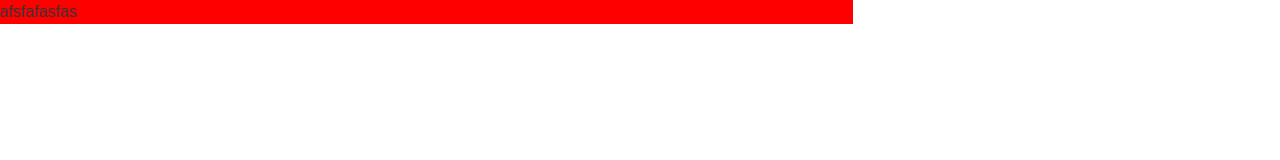
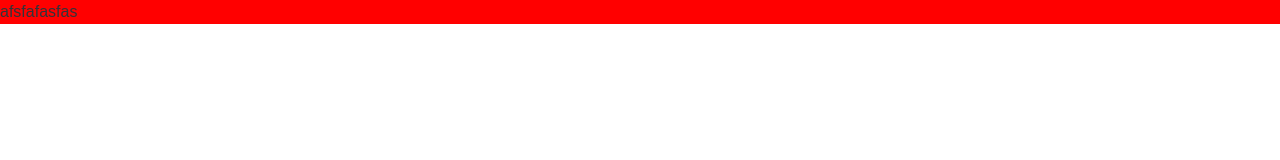
Before and after one commit to MatheusFernandesLuz/ProjetoKUBE, a website: page index.html in a window 1280 px wide. Drawn offline with nearby package versions, Linux system fonts and the light colour scheme.

```diff
--- a/index.html
+++ b/index.html
@@ -12,7 +12,7 @@
 </head>
 <body>
 
-    <div class="col col-8" style="background-color: red">
+    <div class="col col-16" style="background-color: red">
       afsfafasfas
     </div>
 
```
